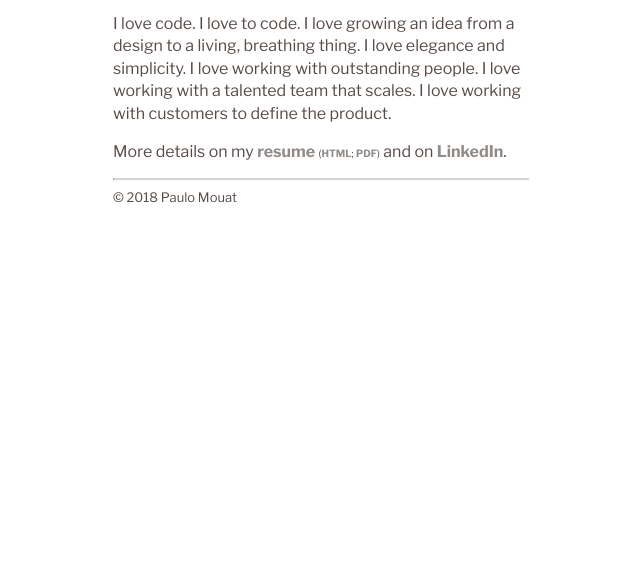
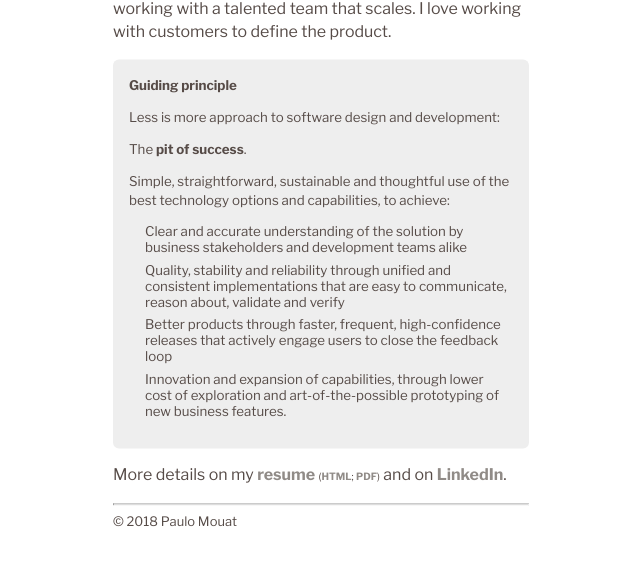
Before and after one commit to paulomouat/paulomouat.github.com, a plain HTML site: page index.html in a window 1280 px wide. Shown: the part 145-710 px from the top of the page, without its empty margins (319-959 px from the left). Drawn offline with nearby package versions, Linux system fonts and the light colour scheme.

Commit message:
Added callout text.

```diff
--- a/index.html
+++ b/index.html
@@ -12,9 +12,23 @@
 			<div id="content">
 				<span class="heading1">Paulo Mouat</span><span class="heading2"> &bull; Software craftsman</span>
 				<p>I love code. I love to code. I love growing an idea from a design to a living, breathing thing. I love elegance and simplicity. I love working with outstanding people. I love working with a talented team that scales. I love working with customers to define the product.</p>
-				<p>More details on my <a href="http://paulomouat.dmethods.com/PauloMouatResume.html">resume</a>
+				<div class="callout">
+					<p><b>Guiding principle</b></p>
+					<p>Less is more approach to software design and development:</p>
+					<p>The <b>pit of success</b>.</p>
+					<p>Simple, straightforward, sustainable and thoughtful use of the best technology options and capabilities, to achieve:</p>
+					<ul>
+						<li>Clear and accurate understanding of the solution by business stakeholders and development teams alike</li>
+						<li>Quality, stability and reliability through unified and consistent implementations that are easy to communicate, reason about, validate and verify</li>
+						<li>Better products through faster, frequent, high-confidence releases that actively engage users to close the feedback loop</li>
+						<li>Innovation and expansion of capabilities, through lower cost of exploration and art-of-the-possible prototyping of new business features.</li>
+					</ul>
+				</div>
+				<p>More details on my
+					<a href="http://paulomouat.dmethods.com/PauloMouatResume.html">resume</a>
 					<span class="small">(<a href="http://paulomouat.dmethods.com/PauloMouatResume.html">HTML</a>; <a href="http://paulomouat.dmethods.com/PauloMouatResume.pdf">PDF</a>)</span>
-						and on <a href="http://www.linkedin.com/in/paulomouat">LinkedIn</a>.</p>
+					and on <a href="http://www.linkedin.com/in/paulomouat">LinkedIn</a>.
+				</p>
 				<hr />
 				<span class="footer">&copy; 2018 Paulo Mouat</span>
 			</div>
--- a/style.css
+++ b/style.css
@@ -16,6 +16,15 @@ a:hover {
 
 p {
     line-height: 1.4;
+}
+
+ul {
+    list-style-type: none;
+    padding-left: 1.2em;
+}
+
+li {
+    margin-top: .5em;
 }
 
 #page {
@@ -50,3 +59,14 @@ p {
 .footer {
     font-size: small;
 }
+
+.callout {
+    background-color: #eee;
+    color: #564b47;
+    border-radius: 6px;
+    padding: 0.25em 1em 1em 1em;
+}
+
+.callout > p, ul {
+    font-size: smaller;
+}
```
